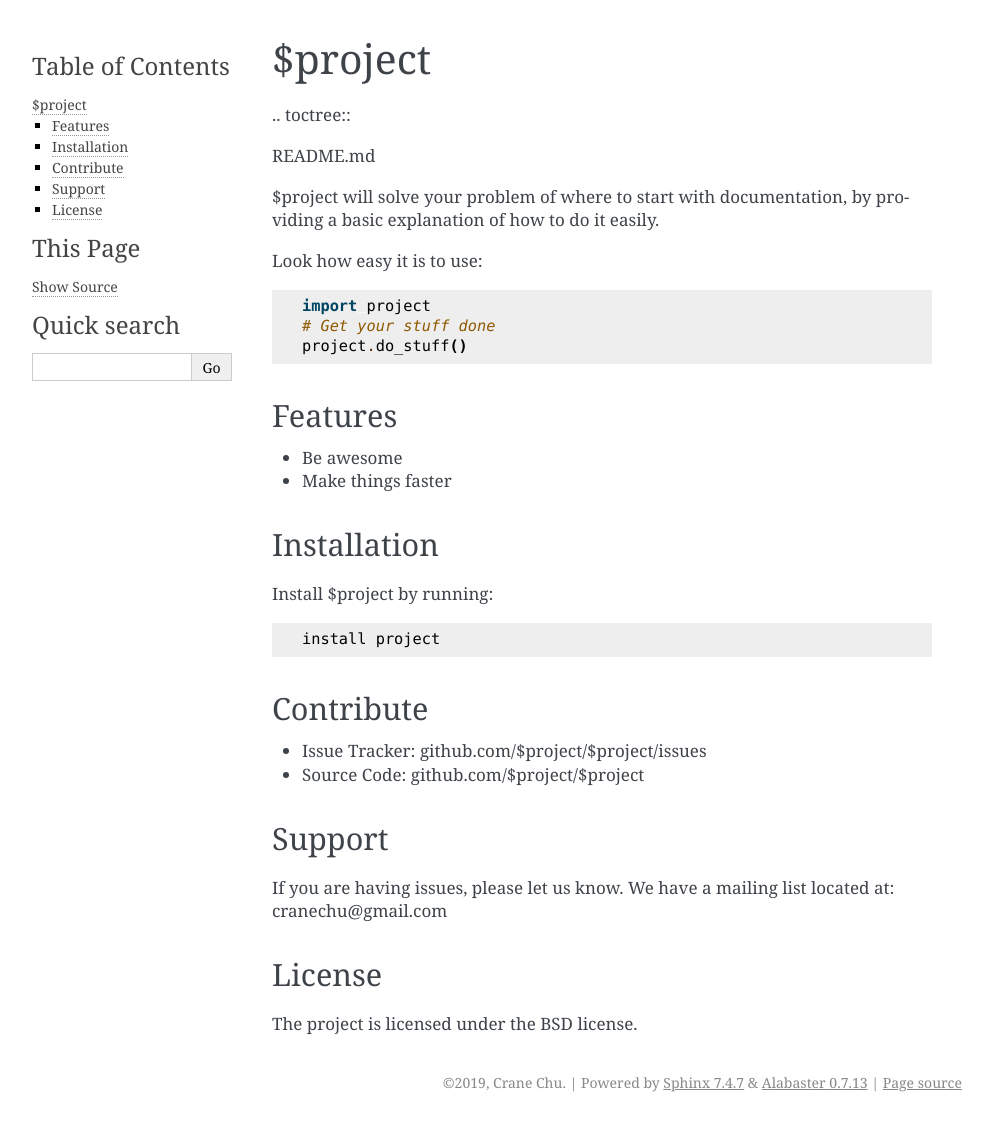
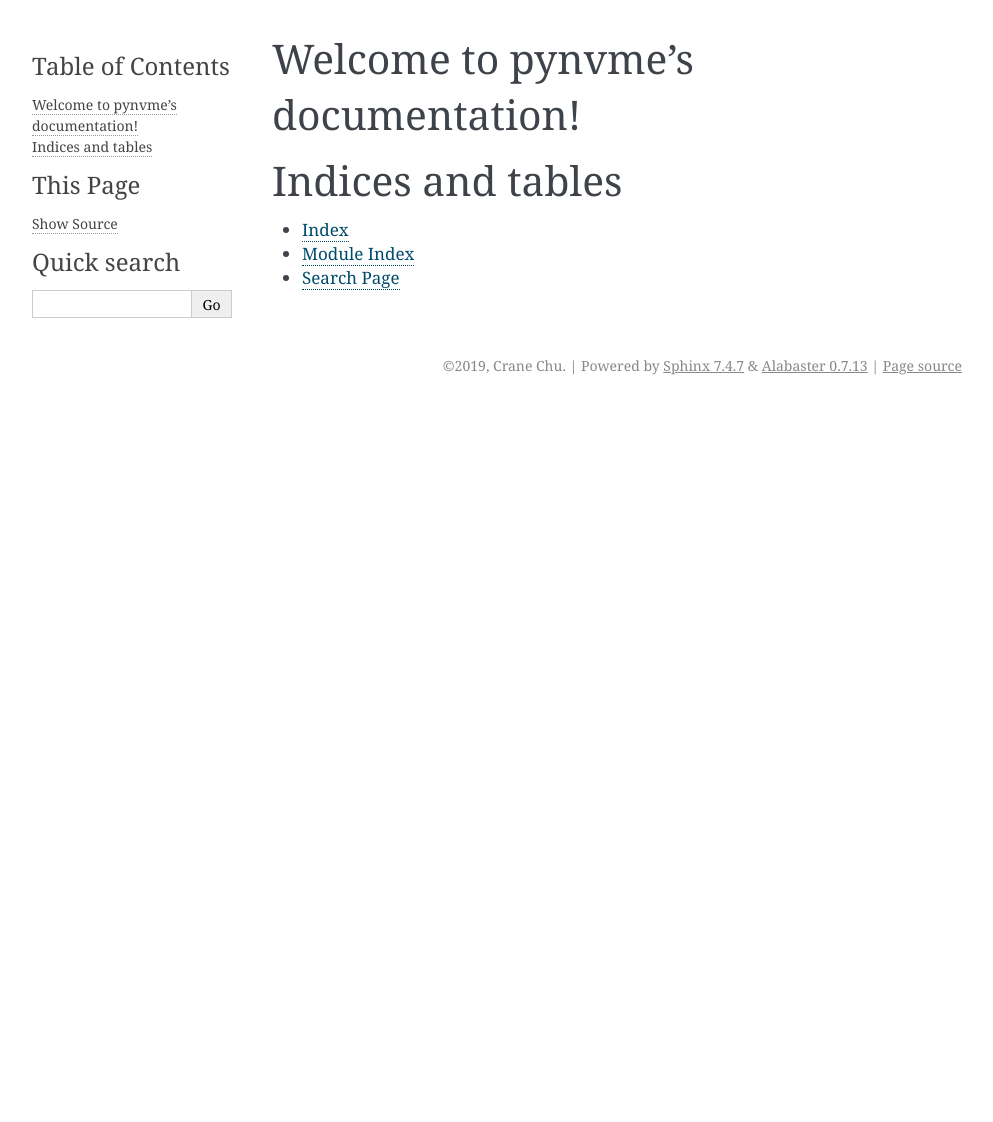
Before and after one commit to pynvme/pynvme, a Sphinx documentation site: the page built from doc/index.rst, in a window 1280 px wide. Shown: the whole page, without its empty margins (148-1141 px from the left). Built offline with Sphinx 7.4.7, drawn with Linux system fonts in a browser that asks for light colours; after the commit the page ends 900 px from its top, so only the background shows below that.

Commit message:
use rst as doc format

```diff
--- a/doc/conf.py
+++ b/doc/conf.py
@@ -27,7 +27,8 @@ author = 'Crane Chu'
 # Add any Sphinx extension module names here, as strings. They can be
 # extensions coming with Sphinx (named 'sphinx.ext.*') or your custom
 # ones.
-extensions = ['recommonmark']
+extensions = [
+]
 
 # Add any paths that contain templates here, relative to this directory.
 templates_path = ['_templates']
@@ -49,7 +50,3 @@ html_theme = 'alabaster'
 # relative to this directory. They are copied after the builtin static files,
 # so a file named "default.css" will overwrite the builtin "default.css".
 html_static_path = ['_static']
-
-source_suffix = {
-    '.md': 'markdown',
-}
--- a/doc/index.md
+++ /dev/null
@@ -1,46 +0,0 @@
-$project
-========
-
-.. toctree::
-
-   README.md
-
-
-$project will solve your problem of where to start with documentation,
-by providing a basic explanation of how to do it easily.
-
-Look how easy it is to use:
-
-    import project
-    # Get your stuff done
-    project.do_stuff()
-
-Features
---------
-
-- Be awesome
-- Make things faster
-
-Installation
-------------
-
-Install $project by running:
-
-    install project
-
-Contribute
-----------
-
-- Issue Tracker: github.com/$project/$project/issues
-- Source Code: github.com/$project/$project
-
-Support
--------
-
-If you are having issues, please let us know.
-We have a mailing list located at: cranechu@gmail.com
-
-License
--------
-
-The project is licensed under the BSD license.
--- /dev/null
+++ b/doc/index.rst
@@ -0,0 +1,20 @@
+.. pynvme documentation master file, created by
+   sphinx-quickstart on Sat Sep 21 09:40:14 2019.
+   You can adapt this file completely to your liking, but it should at least
+   contain the root `toctree` directive.
+
+Welcome to pynvme's documentation!
+==================================
+
+.. toctree::
+   :maxdepth: 2
+   :caption: Contents:
+
+
+
+Indices and tables
+==================
+
+* :ref:`genindex`
+* :ref:`modindex`
+* :ref:`search`
```
Also changed, not shown: doc/contents.md (deleted), 1 other file.
